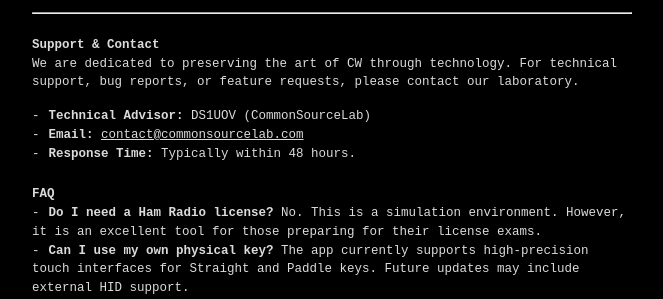
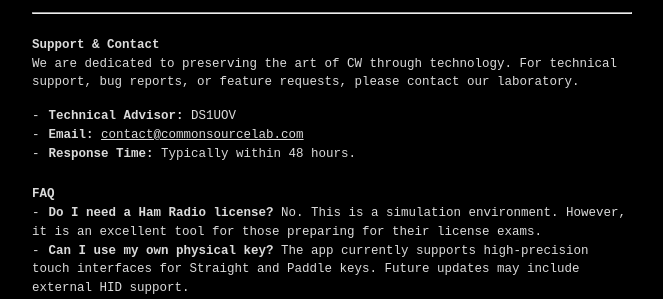
Before and after one commit to CommonSourceLab/commonsourcelab.github.io, a Jekyll site: the page built from cw_radio.md, in a window 1280 px wide. Shown: the part 1846-2145 px from the top of the page, without its empty margins (308-971 px from the left). Built offline with Jekyll 4.4.1, drawn with Linux system fonts in a browser that asks for light colours.

Commit message:
Update cw_radio.md

```diff
--- a/cw_radio.md
+++ b/cw_radio.md
@@ -63,7 +63,7 @@ Join the digital ham community today. **DS1UOV's AI CW Radio** is available on t
 ## Support & Contact
 We are dedicated to preserving the art of CW through technology. For technical support, bug reports, or feature requests, please contact our laboratory.
 
-- **Technical Advisor:** DS1UOV (CommonSourceLab)
+- **Technical Advisor:** DS1UOV
 - **Email:** [contact@commonsourcelab.com](mailto:contact@commonsourcelab.com)
 - **Response Time:** Typically within 48 hours.
 
```
